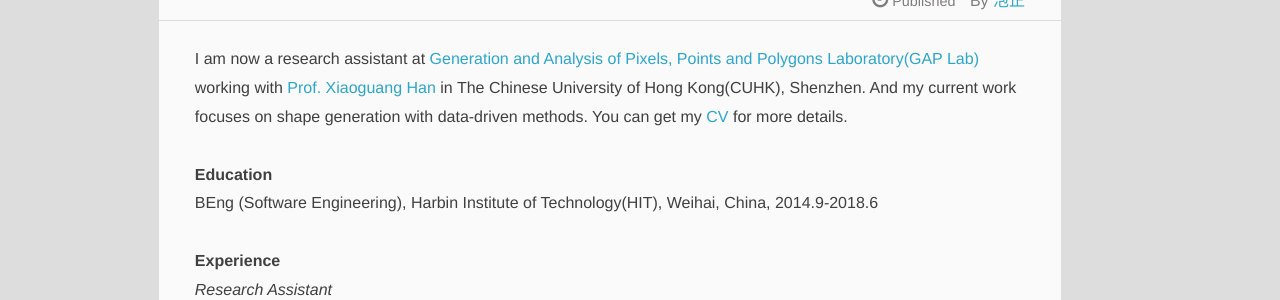
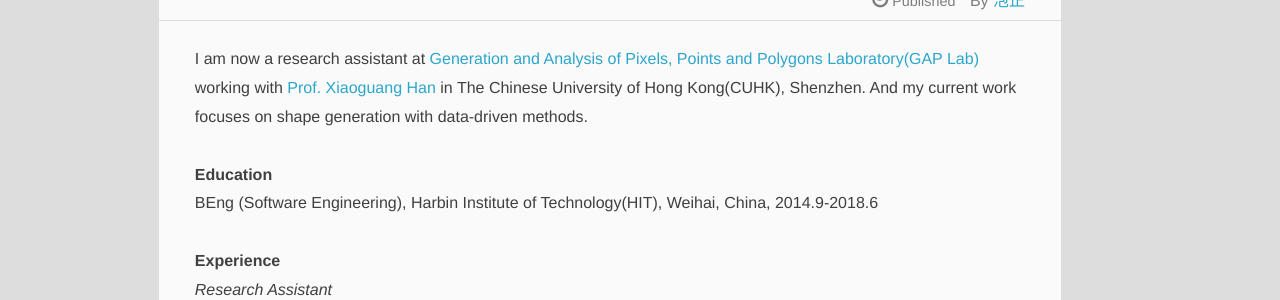
Before and after one commit to PAULYZHENG/paulyzheng.github.io, a Jekyll site: the page built from about/index.html, in a window 1280 px wide. Shown: the part 348-648 px from the top of the page. Built offline with Jekyll 4.4.1, drawn with Linux system fonts in a browser that asks for light colours; comment, search, counter and statistics services are not loaded.

Commit message:
Update index.html

```diff
--- a/about/index.html
+++ b/about/index.html
@@ -8,7 +8,7 @@
    Pixels, Points and Polygons Laboratory(GAP Lab)</a> working with
 <a href="http://www.cuhk.edu.cn/academics/hanxiaoguang/" title="" itemprop="url">Prof. Xiaoguang Han</a> in The Chinese University of Hong Kong(CUHK), Shenzhen.
 And my current work focuses on shape generation with data-driven methods.
-You can get my <a href="/paper/Academic CV.pdf" title="CV" itemprop="url">CV</a> for more details.<br/>
+<!--You can get my <a href="/paper/Academic CV.pdf" title="CV" itemprop="url">CV</a> for more details.--><br/>
 <br/>
 <!--I am trying to find my PhD supervisor now. I will be very greatful, if you are interested in recruiting me and
 read <a href="/paper/idealRelationship.pdf" title="idealRelationship" itemprop="url"><I>My Ideal Teacher-Student Relationship(coming soon)</I></a>
```
